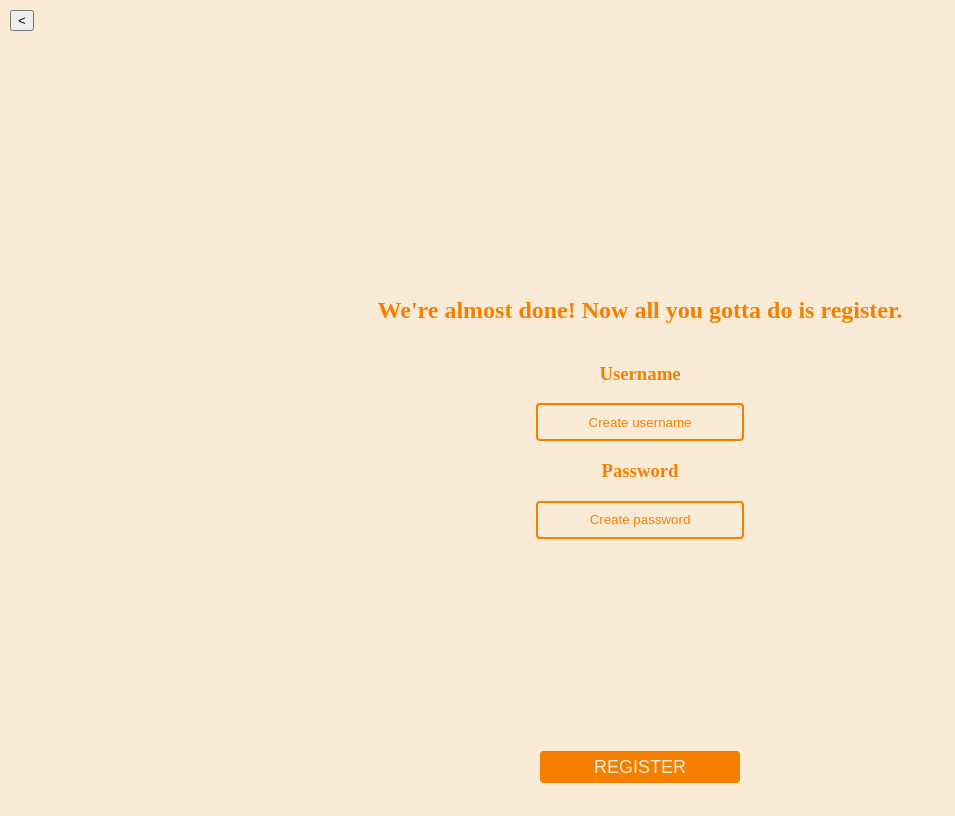
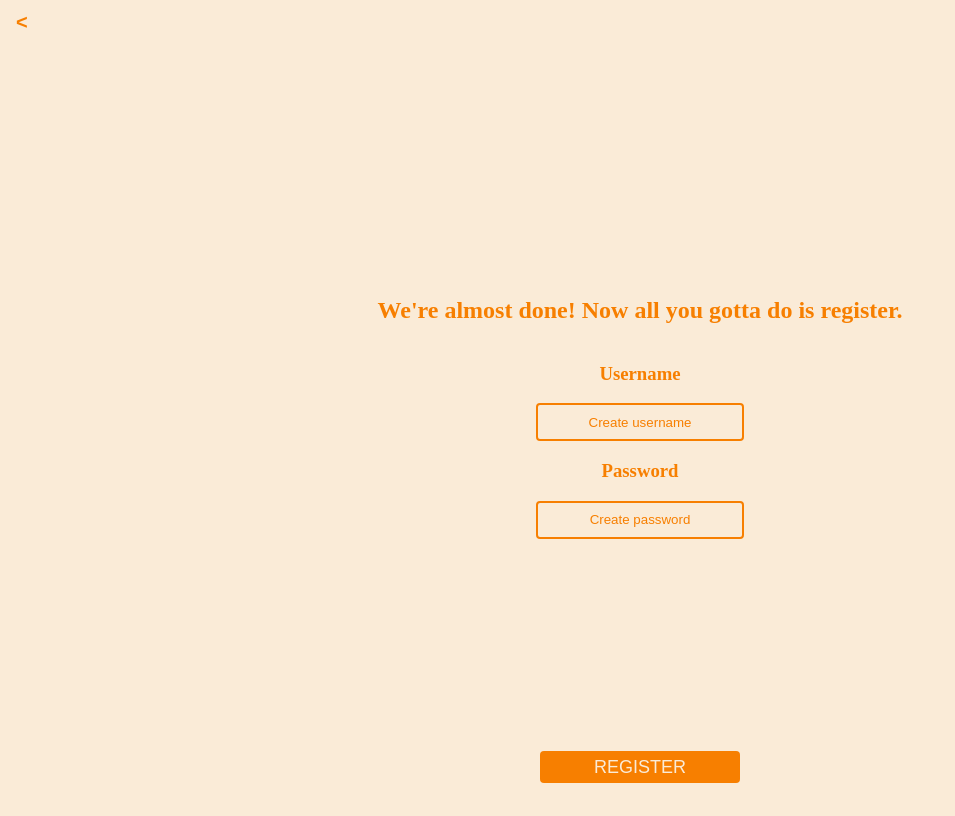
Before and after one commit to madspecco/gymcrab, an Angular app in the folder ui/: page /signup-screen in a window 1280 px wide. Shown: the whole page, without its empty margins (0-955 px from the left). Built offline with nearby package versions, Linux system fonts and the light colour scheme.

Commit message:
styled back button

```diff
--- a/ui/src/app/activity-screen/activity-screen.component.css
+++ b/ui/src/app/activity-screen/activity-screen.component.css
@@ -58,3 +58,11 @@ h2, h3 {
   background-color: #f77f00;
   font-size: 18px;
 }
+
+#back-button {
+  border: none;
+  color: #f77f00;
+  background-color: antiquewhite;
+  font-weight: bold;
+  font-size: 20px;
+}
--- a/ui/src/app/biometrics-screen/biometrics-screen.component.css
+++ b/ui/src/app/biometrics-screen/biometrics-screen.component.css
@@ -67,3 +67,11 @@ h2, h3 {
   background-color: #f77f00;
   font-size: 18px;
 }
+
+#back-button {
+  border: none;
+  color: #f77f00;
+  background-color: antiquewhite;
+  font-weight: bold;
+  font-size: 20px;
+}
--- a/ui/src/app/goal-screen/goal-screen.component.css
+++ b/ui/src/app/goal-screen/goal-screen.component.css
@@ -58,3 +58,11 @@ h2 {
   background-color: #f77f00;
   font-size: 18px;
 }
+
+#back-button {
+  border: none;
+  color: #f77f00;
+  background-color: antiquewhite;
+  font-weight: bold;
+  font-size: 20px;
+}
--- a/ui/src/app/login-screen/login-screen.component.css
+++ b/ui/src/app/login-screen/login-screen.component.css
@@ -48,3 +48,11 @@ h2, h3 {
   background-color: #f77f00;
   font-size: 18px;
 }
+
+#back-button {
+  border: none;
+  color: #f77f00;
+  background-color: antiquewhite;
+  font-weight: bold;
+  font-size: 20px;
+}
--- a/ui/src/app/main-screen/main-screen.component.css
+++ b/ui/src/app/main-screen/main-screen.component.css
@@ -52,3 +52,11 @@
   border-radius: 4px;
   cursor: pointer;
 }
+
+#back-button {
+  border: none;
+  color: #f77f00;
+  background-color: antiquewhite;
+  font-weight: bold;
+  font-size: 20px;
+}
--- a/ui/src/app/signup-screen/signup-screen.component.css
+++ b/ui/src/app/signup-screen/signup-screen.component.css
@@ -48,3 +48,11 @@ h2, h3 {
   background-color: #f77f00;
   font-size: 18px;
 }
+
+#back-button {
+  border: none;
+  color: #f77f00;
+  background-color: antiquewhite;
+  font-weight: bold;
+  font-size: 20px;
+}
--- a/ui/src/app/starting-screen/starting-screen.component.css
+++ b/ui/src/app/starting-screen/starting-screen.component.css
@@ -43,3 +43,11 @@ img {
   width: 256px;
   height: 256px;
 }
+
+#back-button {
+  border: none;
+  color: #f77f00;
+  background-color: antiquewhite;
+  font-weight: bold;
+  font-size: 20px;
+}
--- a/ui/src/app/workouts-screen/workouts-screen.component.css
+++ b/ui/src/app/workouts-screen/workouts-screen.component.css
@@ -75,3 +75,11 @@
   background-color: #f77f00;
   font-size: 18px;
 }
+
+#back-button {
+  border: none;
+  color: #f77f00;
+  background-color: antiquewhite;
+  font-weight: bold;
+  font-size: 20px;
+}
```
